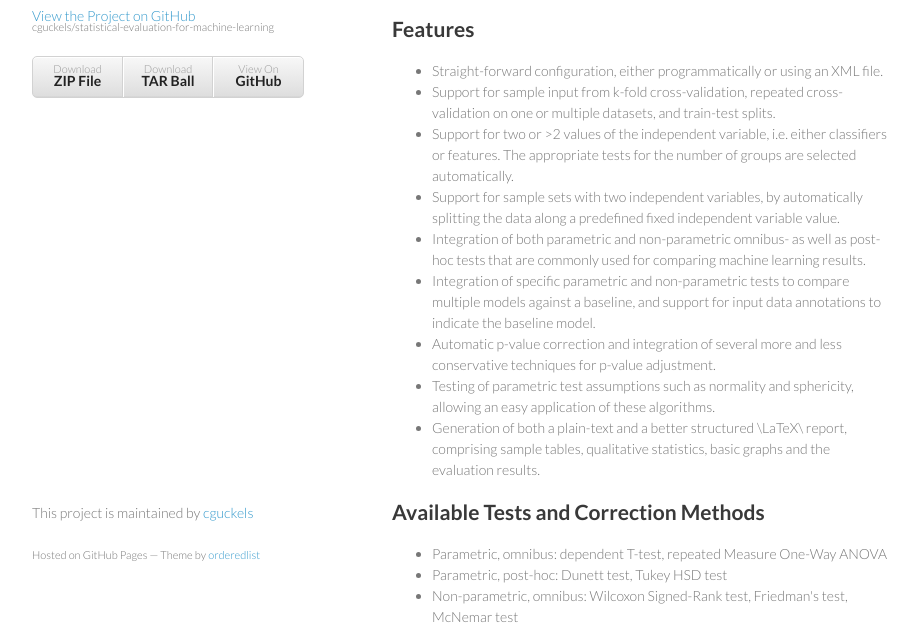
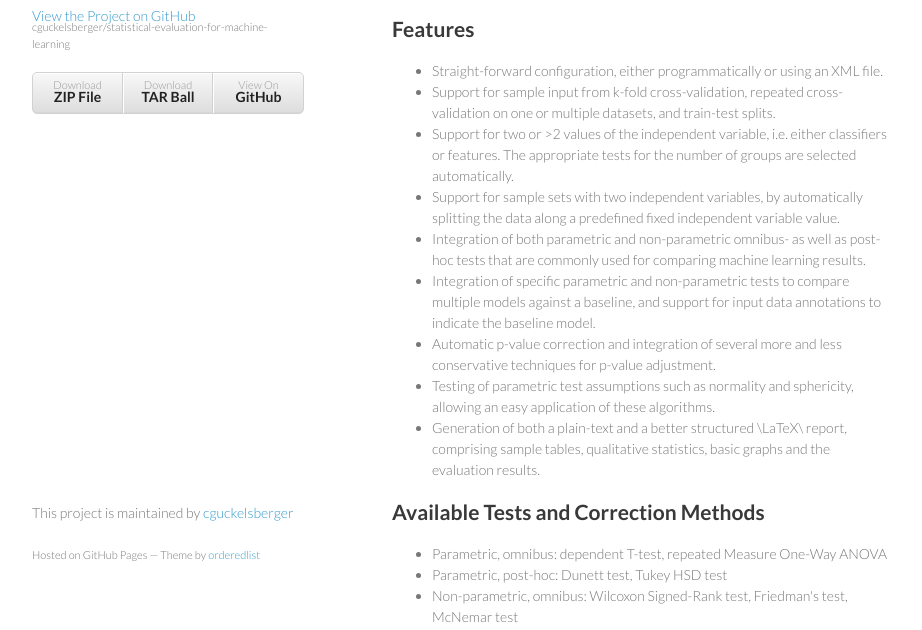
Before and after one commit to cguckels/statistical-evaluation-for-machine-learning, a plain HTML site: page index.html in a window 1280 px wide. Shown: the part 166-796 px from the top of the page, without its empty margins (178-1100 px from the left). Drawn offline with Linux system fonts and the light colour scheme.

```diff
--- a/index.html
+++ b/index.html
@@ -3,7 +3,7 @@
   <head>
     <meta charset="utf-8">
     <meta http-equiv="X-UA-Compatible" content="chrome=1">
-    <title>STATSREP-ML by cguckels</title>
+    <title>STATSREP-ML by cguckelsberger</title>
 
     <link rel="stylesheet" href="stylesheets/styles.css">
     <link rel="stylesheet" href="stylesheets/pygment_trac.css">
@@ -18,13 +18,13 @@
         <h1>STATSREP-ML</h1>
         <p>Statistical Evaluation &amp; Reporting Framework for Machine Learning Results</p>
 
-        <p class="view"><a href="https://github.com/cguckels/statistical-evaluation-for-machine-learning">View the Project on GitHub <small>cguckels/statistical-evaluation-for-machine-learning</small></a></p>
+        <p class="view"><a href="https://github.com/cguckelsberger/statistical-evaluation-for-machine-learning">View the Project on GitHub <small>cguckelsberger/statistical-evaluation-for-machine-learning</small></a></p>
 
 
         <ul>
-          <li><a href="https://github.com/cguckels/statistical-evaluation-for-machine-learning/zipball/master">Download <strong>ZIP File</strong></a></li>
-          <li><a href="https://github.com/cguckels/statistical-evaluation-for-machine-learning/tarball/master">Download <strong>TAR Ball</strong></a></li>
-          <li><a href="https://github.com/cguckels/statistical-evaluation-for-machine-learning">View On <strong>GitHub</strong></a></li>
+          <li><a href="https://github.com/cguckelsberger/statistical-evaluation-for-machine-learning/zipball/master">Download <strong>ZIP File</strong></a></li>
+          <li><a href="https://github.com/cguckelsberger/statistical-evaluation-for-machine-learning/tarball/master">Download <strong>TAR Ball</strong></a></li>
+          <li><a href="https://github.com/cguckelsberger/statistical-evaluation-for-machine-learning">View On <strong>GitHub</strong></a></li>
         </ul>
       </header>
       <section>
@@ -77,7 +77,7 @@
 <p>This project was initiated under the auspices of Prof. Dr. Max Mühlhäuser, Telecooperation Lab (TK), Technische Universität Darmstadt.</p>
       </section>
       <footer>
-        <p>This project is maintained by <a href="https://github.com/cguckels">cguckels</a></p>
+        <p>This project is maintained by <a href="https://github.com/cguckelsberger">cguckelsberger</a></p>
         <p><small>Hosted on GitHub Pages &mdash; Theme by <a href="https://github.com/orderedlist">orderedlist</a></small></p>
       </footer>
     </div>
```
